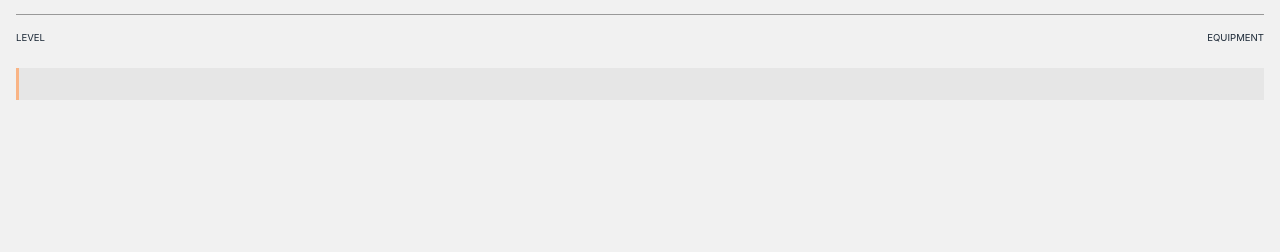
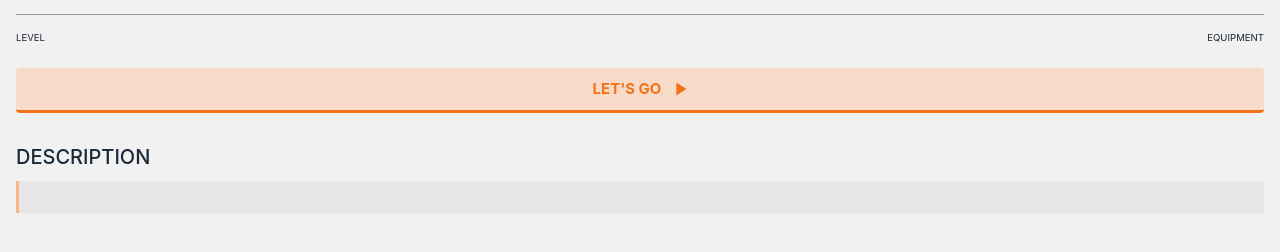
Before and after one commit to VishalR3/workout-tracker, a React (Vite) app: page /exercise/1 in a window 1280 px wide. Shown: the part 810-1062 px from the top of the page. Before the commit the page ends 966 px from the top, so only its background shows below. Built offline with nearby package versions, Linux system fonts and the light colour scheme; no server answers; the database is empty; what @visx/mock-data would draw is missing.

Commit message:
Added Go Btn

```diff
--- a/src/components/exercises/exercise/ExerciseDetail.jsx
+++ b/src/components/exercises/exercise/ExerciseDetail.jsx
@@ -1,5 +1,6 @@
 import { useLoaderData, useParams } from "react-router-dom";
-import { Box, Chip, Grid, Typography, styled } from "@mui/material";
+import { Box, Button, Chip, Grid, Typography, styled } from "@mui/material";
+import { PlayArrow } from "@mui/icons-material";
 
 const MuscleChip = styled(Chip, {
   shouldForwardProp: (prop) => prop !== "type",
@@ -10,6 +11,12 @@ const MuscleChip = styled(Chip, {
   color: type == "main" ? "#f4711a" : undefined,
   textTransform: "capitalize",
 }));
+
+const GoBtn = styled(Button)({
+  backgroundColor: "#ffb68461",
+  fontWeight: "bold",
+  borderBlockEnd: "3px solid #f4711a",
+});
 
 const ExerciseDetail = () => {
   const { exercise } = useLoaderData();
@@ -99,9 +106,24 @@ const ExerciseDetail = () => {
         </Grid>
       </Grid>
       <Grid item xs={12}>
+        <GoBtn
+          variant="contained"
+          fullWidth
+          size="large"
+          disableElevation
+          endIcon={<PlayArrow />}
+        >
+          {`Let's Go`}
+        </GoBtn>
+      </Grid>
+      <Grid item xs={12} mt={1}>
+        <Typography variant="h2" fontWeight={500} textTransform={"uppercase"}>
+          Description
+        </Typography>
         <Box
           sx={(theme) => ({
             p: 2,
+            mt: 1.5,
             backgroundColor: theme.palette.style.neutral,
             color: theme.palette.style.background,
             borderInlineStart: `3px solid ${theme.palette.primary.main}`,
```
